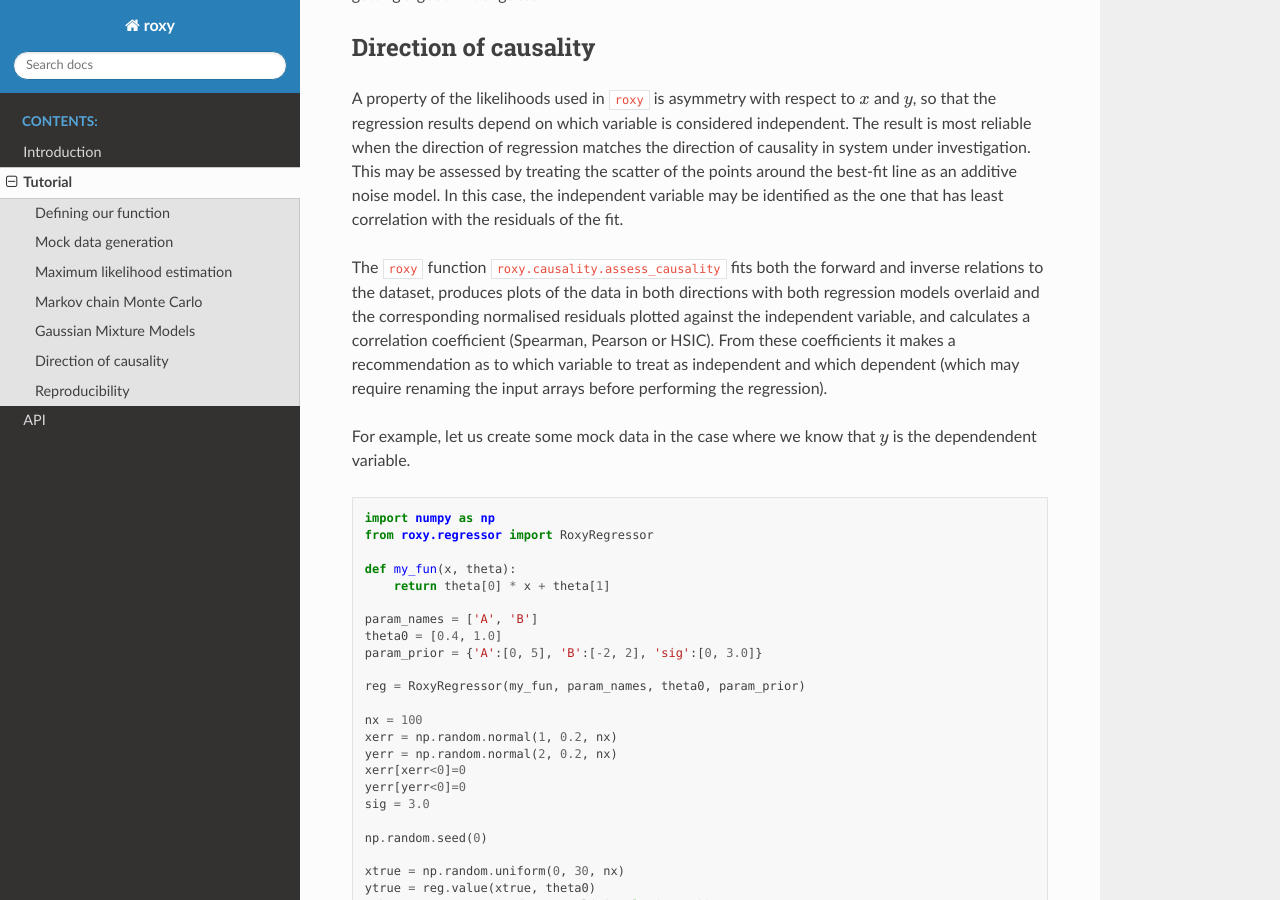
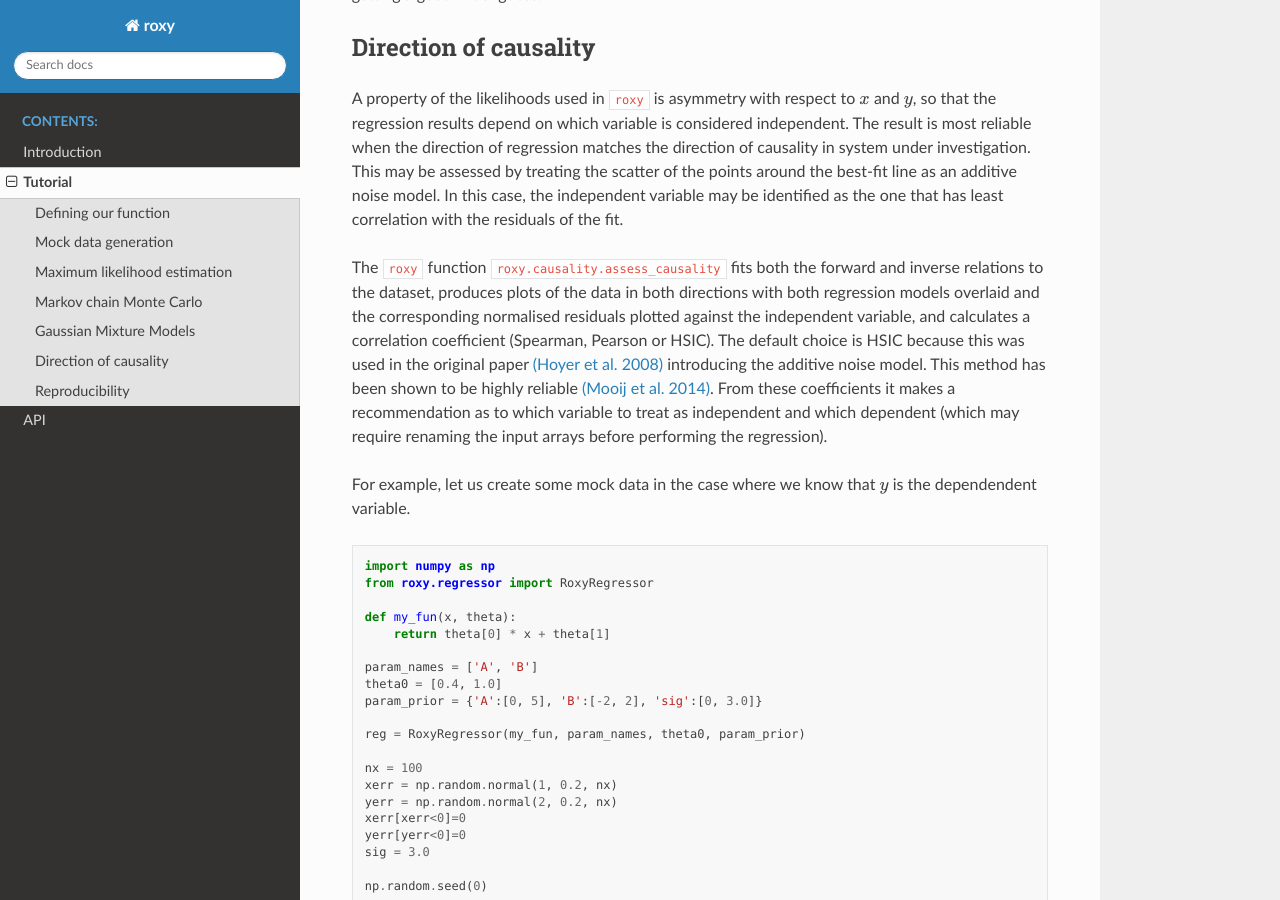
Before and after one commit to DeaglanBartlett/roxy, a Sphinx documentation site: the page built from docs/source/tutorial.rst, in a window 1280 px wide and 900 px high, scrolled down 9081 px. Built offline with Sphinx 7.4.7 and the Read the Docs theme 2.0.0, drawn with Linux system fonts in a browser that asks for light colours; some of the changed text lies outside the part shown.

Commit message:
Add references to causality tutorial

```diff
--- a/docs/source/tutorial.rst
+++ b/docs/source/tutorial.rst
@@ -341,6 +341,11 @@ In this case, the independent variable may be identified as the one that has lea
 The ``roxy`` function ``roxy.causality.assess_causality`` fits both the forward and inverse relations to the dataset,
 produces plots of the data in both directions with both regression models overlaid and the corresponding normalised
 residuals plotted against the independent variable, and calculates a correlation coefficient (Spearman, Pearson or HSIC).
+The default choice is HSIC because this was used in the original paper
+`(Hoyer et al. 2008) <https://papers.nips.cc/paper_files/paper/2008/hash/f7664060cc52bc6f3d620bcedc94a4b6-Abstract.html>`_
+introducing the additive noise model.
+This method has been shown to be highly reliable
+`(Mooij et al. 2014) <https://arxiv.org/abs/1412.3773>`_.
 From these coefficients it makes a recommendation as to which variable to treat as independent and which dependent
 (which may require renaming the input arrays before performing the regression).
 
@@ -435,6 +440,8 @@ direction is the best option, and thus in the plot this option is starred (and i
 We caution however that the correlations may be non-monotonic and/or nonlinear, and therefore
 recommend picking the regression direction that visually produces the lowest correlation in the residuals,
 only resorting to the quantitative correlation coefficients in close cases.
+We also caution that the test is more accurate the larger :math:`\sigma_{\rm int}^2 + \sigma_y^2` is relative to `\sigma_x^2`,
+and may be unreliable in the opposite regime.
 
 
 Reproducibility
```
